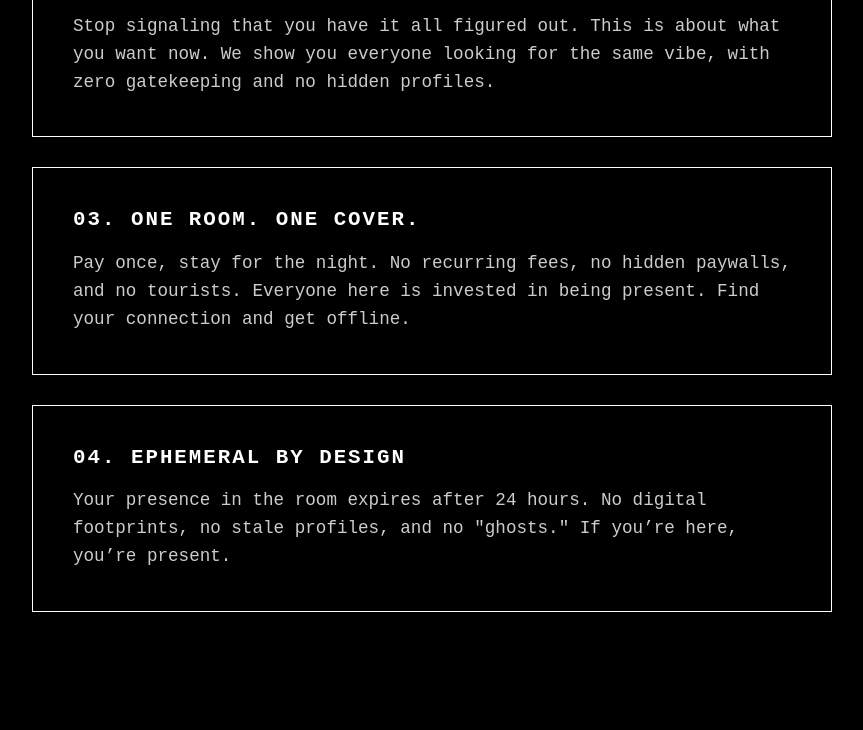
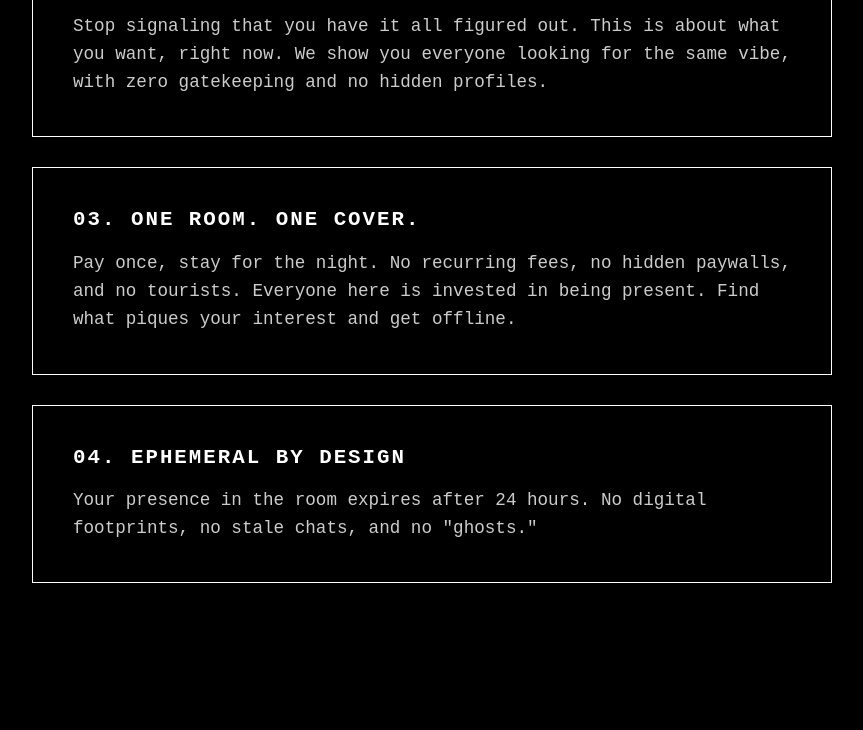
Before and after one commit to mcro1221/reverb-site, a plain HTML site: page index.html in a window 1280 px wide. Shown: the part 802-1532 px from the top of the page, without its empty margins (208-1071 px from the left). Drawn offline with Linux system fonts and the light colour scheme.

Commit message:
Update index.html

```diff
--- a/index.html
+++ b/index.html
@@ -151,17 +151,17 @@
 
             <div class="rule-container">
                 <h3>02. Vibe-based proximity.</h3>
-                <p>Stop signaling that you have it all figured out. This is about what you want now. We show you everyone looking for the same vibe, with zero gatekeeping and no hidden profiles.</p>
+                <p>Stop signaling that you have it all figured out. This is about what you want, right now. We show you everyone looking for the same vibe, with zero gatekeeping and no hidden profiles.</p>
             </div>
 
        <div class="rule-container">
            <h3>03. One Room. One Cover.</h3>
-           <p>Pay once, stay for the night. No recurring fees, no hidden paywalls, and no tourists. Everyone here is invested in being present. Find your connection and get offline.</p>
+           <p>Pay once, stay for the night. No recurring fees, no hidden paywalls, and no tourists. Everyone here is invested in being present. Find what piques your interest and get offline.</p>
            </div>
 
             <div class="rule-container">
                 <h3>04. Ephemeral by design</h3>
-                <p>Your presence in the room expires after 24 hours. No digital footprints, no stale profiles, and no "ghosts." If you’re here, you’re present.</p>
+                <p>Your presence in the room expires after 24 hours. No digital footprints, no stale chats, and no "ghosts."</p>
             </div>
         </div>
 
```
